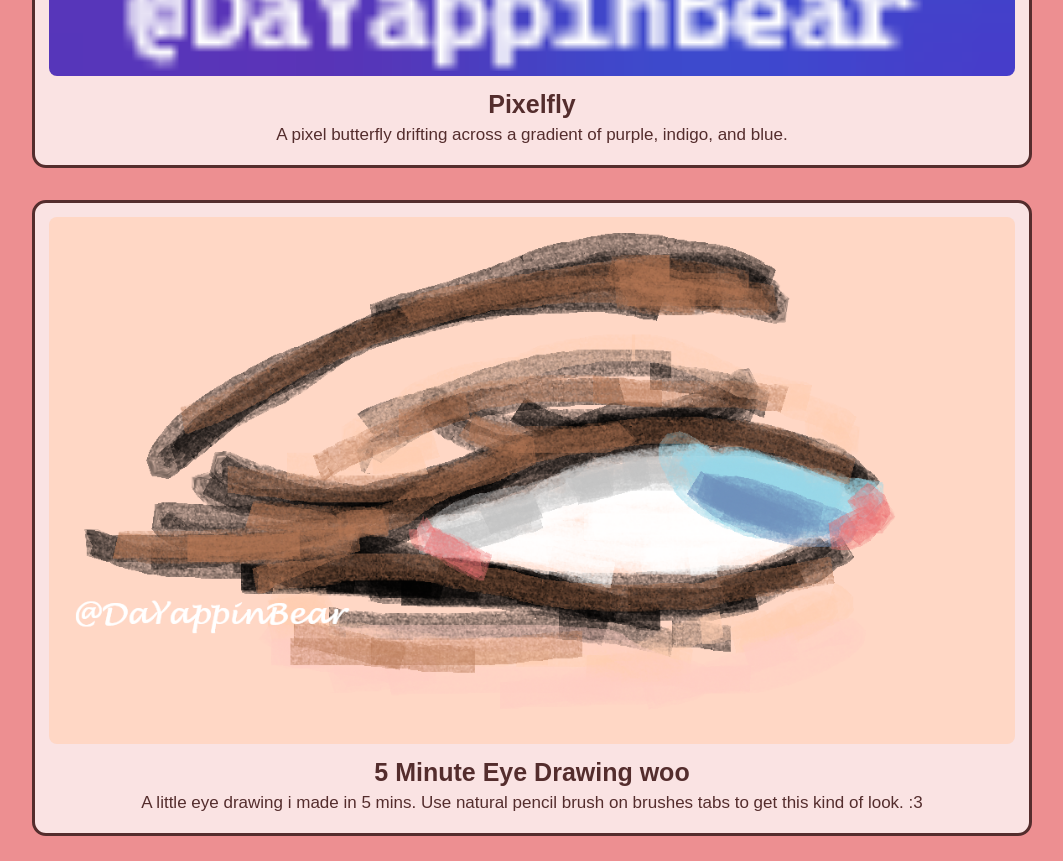
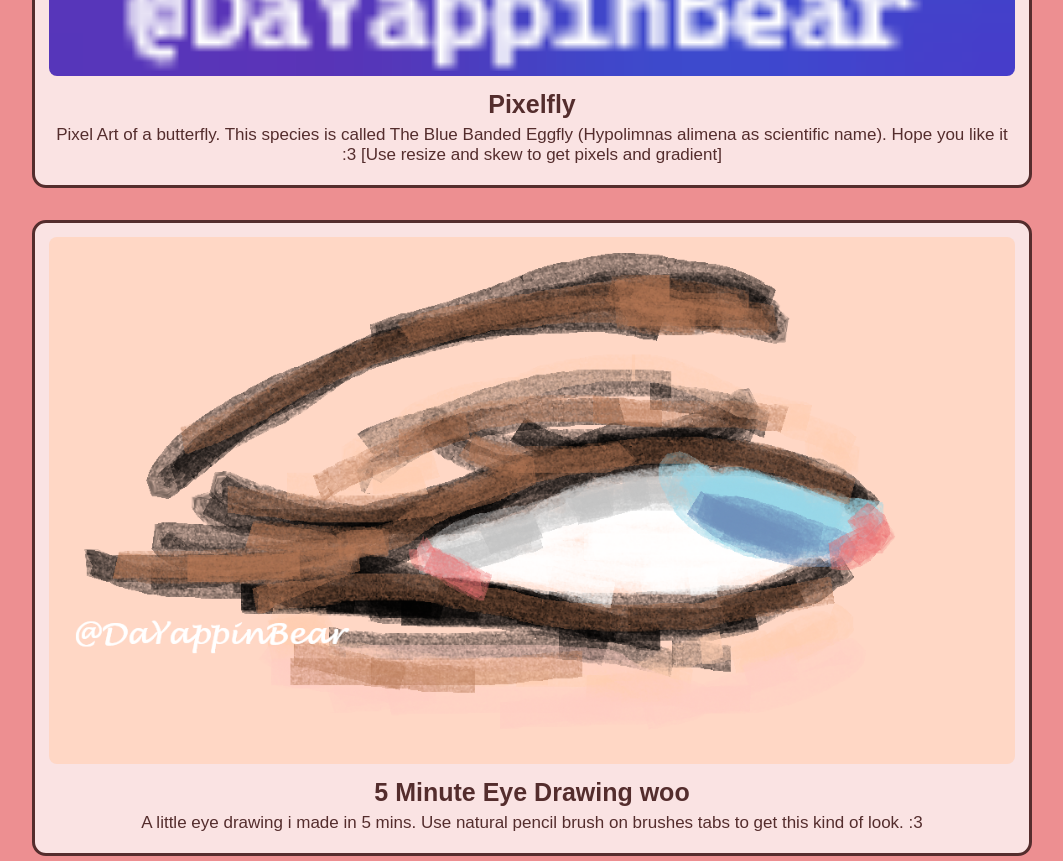
Before and after one commit to DaYappinBear/dayappinbear.github.io, a plain HTML site: page art.html in a window 1280 px wide. Shown: the part 2400-3261 px from the top of the page, without its empty margins (108-1171 px from the left). Drawn offline with Linux system fonts and the light colour scheme.

Commit message:
Restore art.html with original content

```diff
--- a/art.html
+++ b/art.html
@@ -112,7 +112,7 @@
         alt="Pixel-art butterfly with black outlines and white submarginal spots on a purple-to-indigo-to-blue gradient"
       >
       <h2>Pixelfly</h2>
-      <p>A pixel butterfly drifting across a gradient of purple, indigo, and blue.</p>
+      <p>Pixel Art of a butterfly. This species is called The Blue Banded Eggfly (Hypolimnas alimena as scientific name). Hope you like it :3 [Use resize and skew to get pixels and gradient]</p>
     </article>
 
     <!-- FOURTH ARTWORK -->
```
